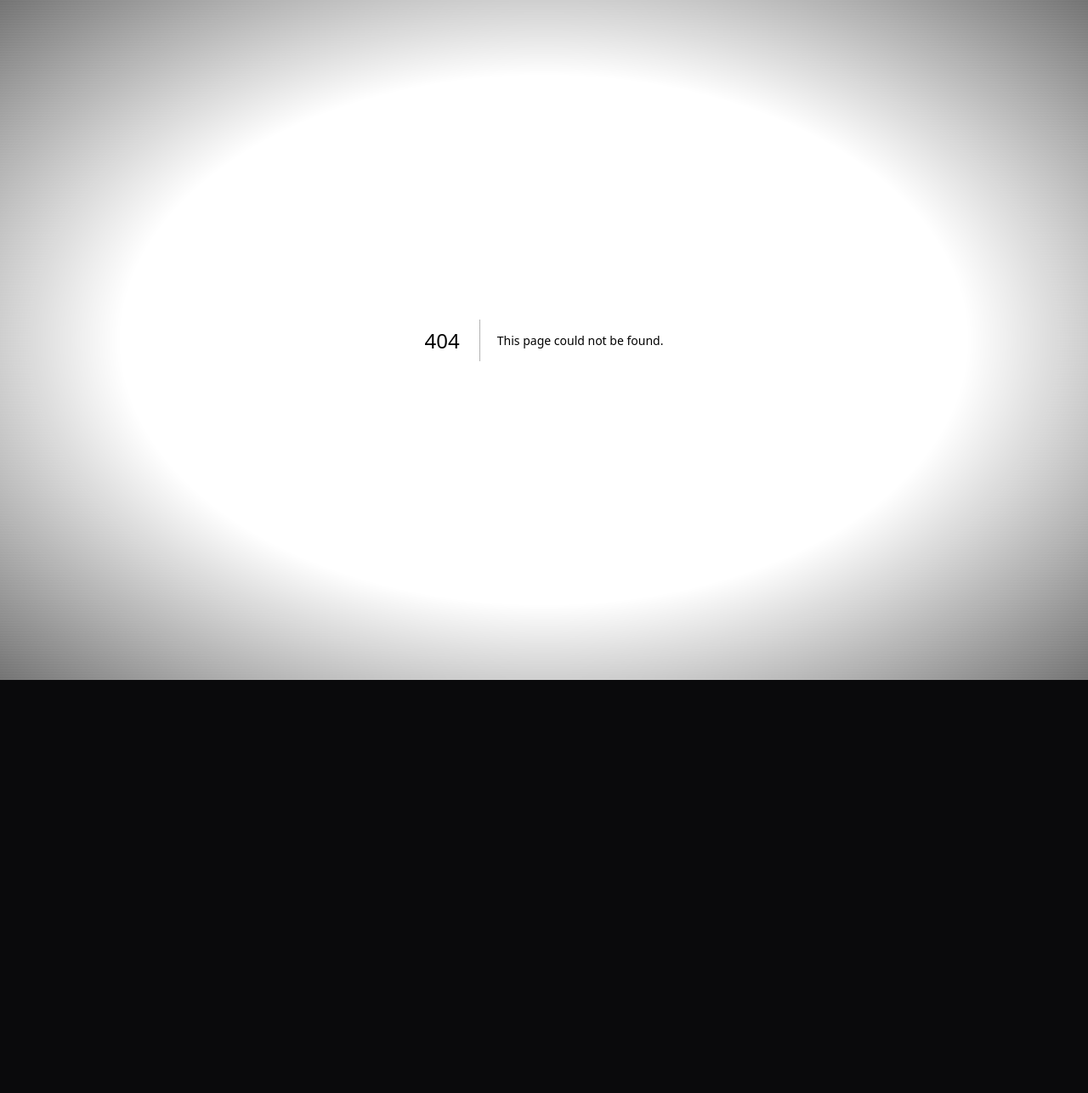
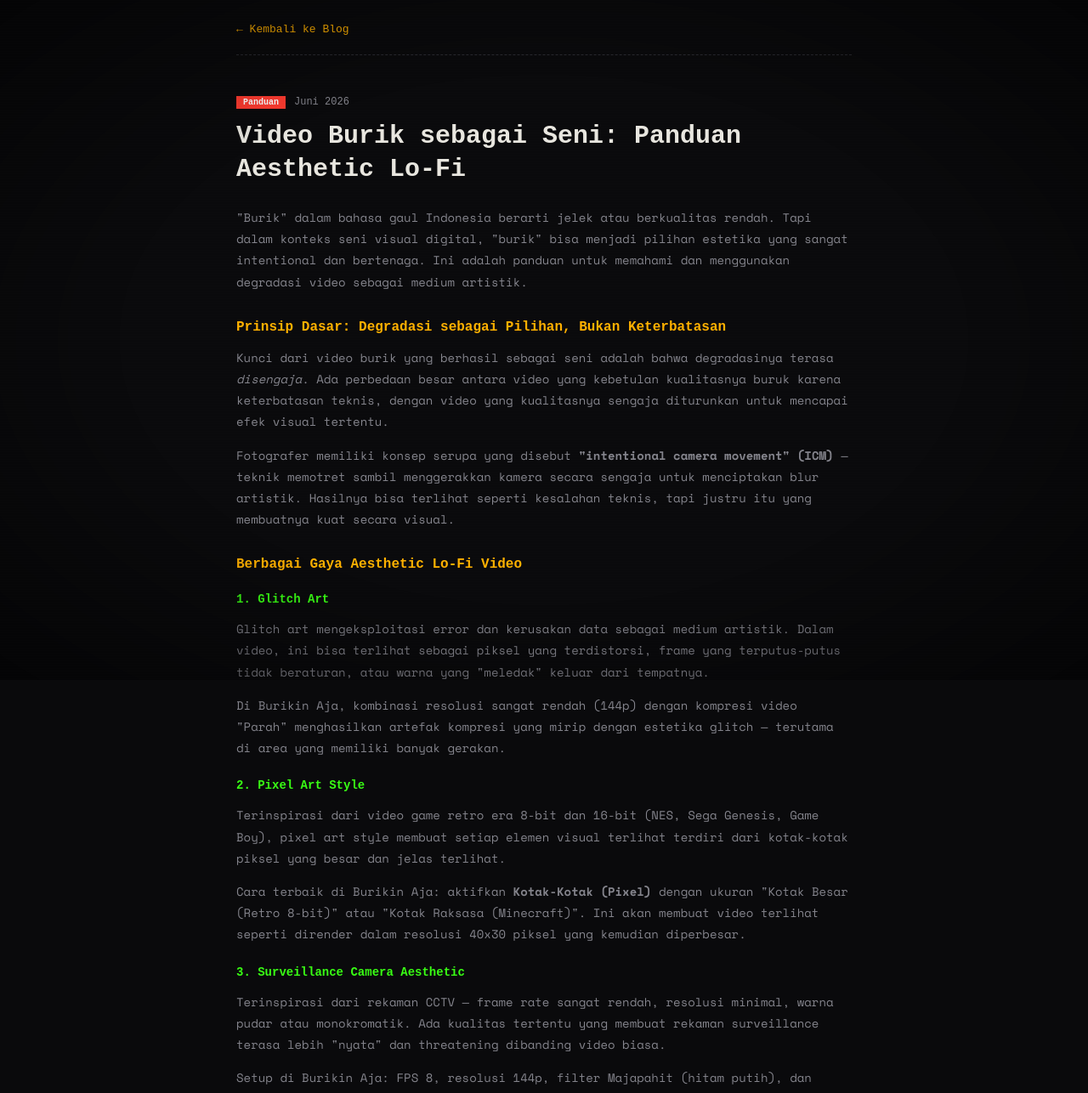
Before and after one commit to rhamt24/video-burik, a Next.js app: page /blog/video-burik-aesthetic in a window 1280 px wide. Before the commit this address had no page. Shown: the top 1286 px of the page at 85% size. Before the commit the page ends 800 px from the top, so only its background shows below. Built offline with nearby package versions, Linux system fonts and the light colour scheme.

Commit message:
Add blog post on lo-fi video aesthetics
This file introduces a new blog post about aesthetic lo-fi video art, detailing various styles and practical guidelines for creators. It includes metadata, structured content, and styling for enhanced readability.

```diff
--- /dev/null
+++ b/app/blog/video-burik-aesthetic/page.js
@@ -0,0 +1,163 @@
+import Link from "next/link";
+
+export const metadata = {
+  title: "Video Burik sebagai Seni: Panduan Aesthetic Lo-Fi — Burikin Aja",
+  description: "Panduan lengkap menggunakan degradasi video sebagai gaya visual yang intentional. Dari pixel art hingga deep fried meme, eksplorasi seni dalam kualitas rendah.",
+};
+
+export default function Post3() {
+  return (
+    <main style={{ minHeight: "100vh", maxWidth: 760, margin: "0 auto", padding: "0 18px 80px" }}>
+      <header style={{ padding: "20px 0", borderBottom: "1px dashed #2a2a30" }}>
+        <Link href="/blog" style={{ color: "#ffb000", textDecoration: "none", fontSize: 13, fontFamily: "monospace" }}>
+          ← Kembali ke Blog
+        </Link>
+      </header>
+
+      <article style={{ marginTop: 40 }}>
+        <div style={{ marginBottom: 8 }}>
+          <span style={{ background: "#ff3b30", color: "#fff", fontSize: 10, padding: "2px 8px", fontFamily: "monospace", fontWeight: "bold" }}>Panduan</span>
+          <span style={{ color: "#84848c", fontSize: 12, fontFamily: "monospace", marginLeft: 10 }}>Juni 2026</span>
+        </div>
+        <h1 style={{ fontFamily: "monospace", fontSize: "clamp(20px, 5vw, 30px)", color: "#e8e6df", marginTop: 12, marginBottom: 24, lineHeight: 1.3 }}>
+          Video Burik sebagai Seni: Panduan Aesthetic Lo-Fi
+        </h1>
+
+        <p style={pStyle}>
+          "Burik" dalam bahasa gaul Indonesia berarti jelek atau berkualitas rendah. Tapi dalam konteks seni visual digital,
+          "burik" bisa menjadi pilihan estetika yang sangat intentional dan bertenaga.
+          Ini adalah panduan untuk memahami dan menggunakan degradasi video sebagai medium artistik.
+        </p>
+
+        <h2 style={h2Style}>Prinsip Dasar: Degradasi sebagai Pilihan, Bukan Keterbatasan</h2>
+        <p style={pStyle}>
+          Kunci dari video burik yang berhasil sebagai seni adalah bahwa degradasinya terasa <em>disengaja</em>.
+          Ada perbedaan besar antara video yang kebetulan kualitasnya buruk karena keterbatasan teknis,
+          dengan video yang kualitasnya sengaja diturunkan untuk mencapai efek visual tertentu.
+        </p>
+        <p style={pStyle}>
+          Fotografer memiliki konsep serupa yang disebut <strong>"intentional camera movement" (ICM)</strong> —
+          teknik memotret sambil menggerakkan kamera secara sengaja untuk menciptakan blur artistik.
+          Hasilnya bisa terlihat seperti kesalahan teknis, tapi justru itu yang membuatnya kuat secara visual.
+        </p>
+
+        <h2 style={h2Style}>Berbagai Gaya Aesthetic Lo-Fi Video</h2>
+
+        <h3 style={h3Style}>1. Glitch Art</h3>
+        <p style={pStyle}>
+          Glitch art mengeksploitasi error dan kerusakan data sebagai medium artistik. Dalam video, ini bisa terlihat sebagai
+          piksel yang terdistorsi, frame yang terputus-putus tidak beraturan, atau warna yang "meledak" keluar dari tempatnya.
+        </p>
+        <p style={pStyle}>
+          Di Burikin Aja, kombinasi resolusi sangat rendah (144p) dengan kompresi video "Parah" menghasilkan artefak kompresi
+          yang mirip dengan estetika glitch — terutama di area yang memiliki banyak gerakan.
+        </p>
+
+        <h3 style={h3Style}>2. Pixel Art Style</h3>
+        <p style={pStyle}>
+          Terinspirasi dari video game retro era 8-bit dan 16-bit (NES, Sega Genesis, Game Boy), pixel art style
+          membuat setiap elemen visual terlihat terdiri dari kotak-kotak piksel yang besar dan jelas terlihat.
+        </p>
+        <p style={pStyle}>
+          Cara terbaik di Burikin Aja: aktifkan <strong>Kotak-Kotak (Pixel)</strong> dengan ukuran "Kotak Besar (Retro 8-bit)" atau
+          "Kotak Raksasa (Minecraft)". Ini akan membuat video terlihat seperti dirender dalam resolusi 40x30 piksel
+          yang kemudian diperbesar.
+        </p>
+
+        <h3 style={h3Style}>3. Surveillance Camera Aesthetic</h3>
+        <p style={pStyle}>
+          Terinspirasi dari rekaman CCTV — frame rate sangat rendah, resolusi minimal, warna pudar atau monokromatik.
+          Ada kualitas tertentu yang membuat rekaman surveillance terasa lebih "nyata" dan threatening dibanding video biasa.
+        </p>
+        <p style={pStyle}>
+          Setup di Burikin Aja: FPS 8, resolusi 144p, filter Majapahit (hitam putih), dan audio dimatikan atau di level terendah.
+        </p>
+
+        <h3 style={h3Style}>4. Deep Fried Meme Aesthetic</h3>
+        <p style={pStyle}>
+          Deep fried adalah estetika yang sangat satir dan berlebihan — warna yang oversaturated hingga menyakitkan mata,
+          kontras ekstrem, terkadang dikombinasikan dengan JPEG artifacts yang parah.
+          Ini adalah statement komedi yang berteriak "ini terlalu banyak dicompress."
+        </p>
+        <p style={pStyle}>
+          Di Burikin Aja: gunakan filter <strong>Deep Fried (Ngejreng Parah)</strong> yang dikombinasikan dengan kompresi video "Parah".
+          Hasilnya adalah visual yang agresif dan sangat komedi.
+        </p>
+
+        <h3 style={h3Style}>5. Widescreen Meme (Gepeng)</h3>
+        <p style={pStyle}>
+          Unik di antara estetika lainnya karena mengubah dimensi, bukan kualitas. Video di-stretch secara horizontal
+          hingga semua orang dan objek di dalamnya terlihat lebih lebar dan pendek dari proporsi normalnya.
+          Efek komedinya sepenuhnya berbasis proporsi yang salah.
+        </p>
+        <p style={pStyle}>
+          Di Burikin Aja: gunakan <strong>Rasio Video (Gepengin)</strong> dan pilih tingkat stretch yang diinginkan.
+          Bisa dikombinasikan dengan kualitas rendah untuk efek ganda.
+        </p>
+
+        <h2 style={h2Style}>Panduan Praktis: Memilih Aesthetic yang Tepat</h2>
+        <p style={pStyle}>Berikut cheatsheet cepat untuk memilih estetika berdasarkan tujuan:</p>
+
+        <div style={{ background: "#141417", border: "1px solid #2a2a30", borderRadius: 8, overflow: "hidden", marginBottom: 20 }}>
+          <table style={{ width: "100%", borderCollapse: "collapse", fontSize: 13 }}>
+            <thead>
+              <tr style={{ background: "#1b1b1f" }}>
+                <th style={{ padding: "10px 14px", textAlign: "left", color: "#ffb000", fontFamily: "monospace", borderBottom: "1px solid #2a2a30" }}>Tujuan</th>
+                <th style={{ padding: "10px 14px", textAlign: "left", color: "#ffb000", fontFamily: "monospace", borderBottom: "1px solid #2a2a30" }}>Aesthetic</th>
+                <th style={{ padding: "10px 14px", textAlign: "left", color: "#ffb000", fontFamily: "monospace", borderBottom: "1px solid #2a2a30" }}>Setting</th>
+              </tr>
+            </thead>
+            <tbody>
+              {[
+                ["Meme lucu", "WA Forward", "Preset SEDANG"],
+                ["Nostalgia 2000-an", "3GP Jadul", "PARAH + Vintage"],
+                ["Seni glitch", "Glitch Art", "144p + Kompresi Parah"],
+                ["Komedi ekstrem", "Deep Fried", "Filter Deep Fried + Parah"],
+                ["Video hitam putih dramatis", "Majapahit", "Preset MAJAPAHIT"],
+                ["Komedi proporsi", "Gepeng Absurd", "Stretch 2x-3x"],
+              ].map(([tujuan, aesthetic, setting], i) => (
+                <tr key={i} style={{ borderBottom: "1px solid #2a2a30" }}>
+                  <td style={{ padding: "10px 14px", color: "#84848c" }}>{tujuan}</td>
+                  <td style={{ padding: "10px 14px", color: "#e8e6df" }}>{aesthetic}</td>
+                  <td style={{ padding: "10px 14px", color: "#39ff14", fontFamily: "monospace" }}>{setting}</td>
+                </tr>
+              ))}
+            </tbody>
+          </table>
+        </div>
+
+        <h2 style={h2Style}>Etika dalam Pembuatan Konten Lo-Fi</h2>
+        <p style={pStyle}>
+          Satu hal penting yang perlu diingat: pastikan kamu memiliki hak untuk menggunakan video yang kamu proses.
+          Jangan menggunakan footage orang lain tanpa izin, terutama untuk konten yang berpotensi memalukan atau merugikan mereka.
+        </p>
+        <p style={pStyle}>
+          Kreativitas yang bertanggung jawab adalah bagian dari seni yang baik.
+          Gunakan Burikin Aja untuk mengekspresikan kreativitasmu, bukan untuk merugikan orang lain.
+        </p>
+
+        <h2 style={h2Style}>Penutup: Seni Ada di Mana-mana</h2>
+        <p style={pStyle}>
+          Video burik yang dibuat dengan niat dan pemahaman adalah bentuk seni yang sah.
+          Seperti halnya seniman yang memilih cat air encer untuk efek transparansi tertentu, atau fotografer yang memilih
+          ISO tinggi untuk mendapatkan grain yang dramatis — degradasi video adalah pilihan artistik yang valid.
+        </p>
+        <p style={pStyle}>
+          Yang membedakan seni dari kecelakaan teknis adalah kesengajaan. Dan dengan Burikin Aja,
+          degradasi video yang kamu buat adalah sepenuhnya disengaja.
+        </p>
+
+        <div style={{ marginTop: 40, padding: 20, background: "#141417", border: "1px solid #ffb000", borderRadius: 8, textAlign: "center" }}>
+          <p style={{ color: "#84848c", fontSize: 13, marginBottom: 12 }}>Eksplorasi berbagai aesthetic lo-fi sekarang:</p>
+          <Link href="/" style={{ display: "inline-block", background: "#ffb000", color: "#000", padding: "10px 24px", textDecoration: "none", fontFamily: "monospace", fontWeight: "bold", fontSize: 13 }}>
+            Buka Burikin Aja →
+          </Link>
+        </div>
+      </article>
+    </main>
+  );
+}
+
+const h2Style = { fontFamily: "monospace", fontSize: 16, color: "#ffb000", marginTop: 32, marginBottom: 12 };
+const h3Style = { fontFamily: "monospace", fontSize: 14, color: "#39ff14", marginTop: 24, marginBottom: 8 };
+const pStyle = { fontSize: 14, color: "#84848c", lineHeight: 1.8, marginBottom: 14 };
```
